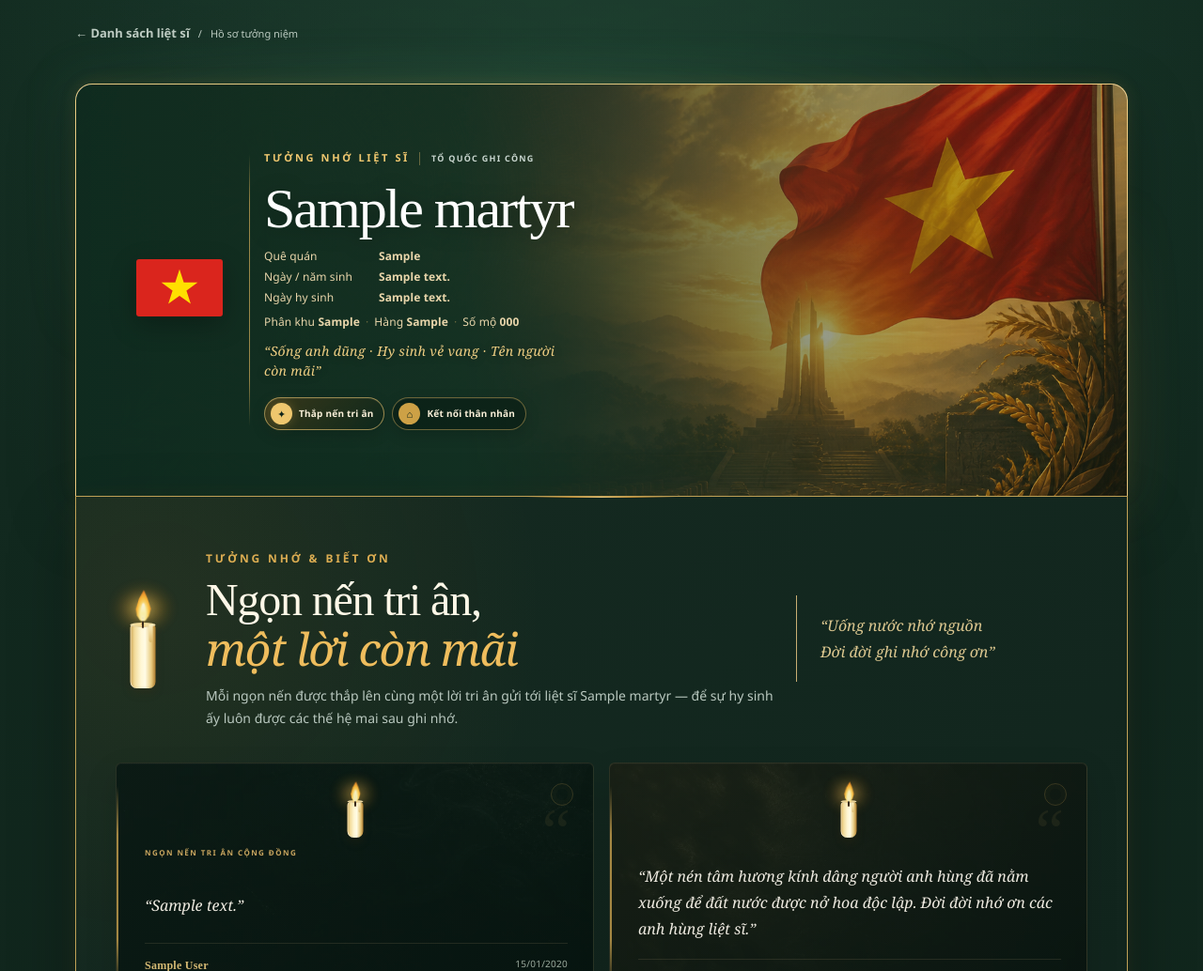
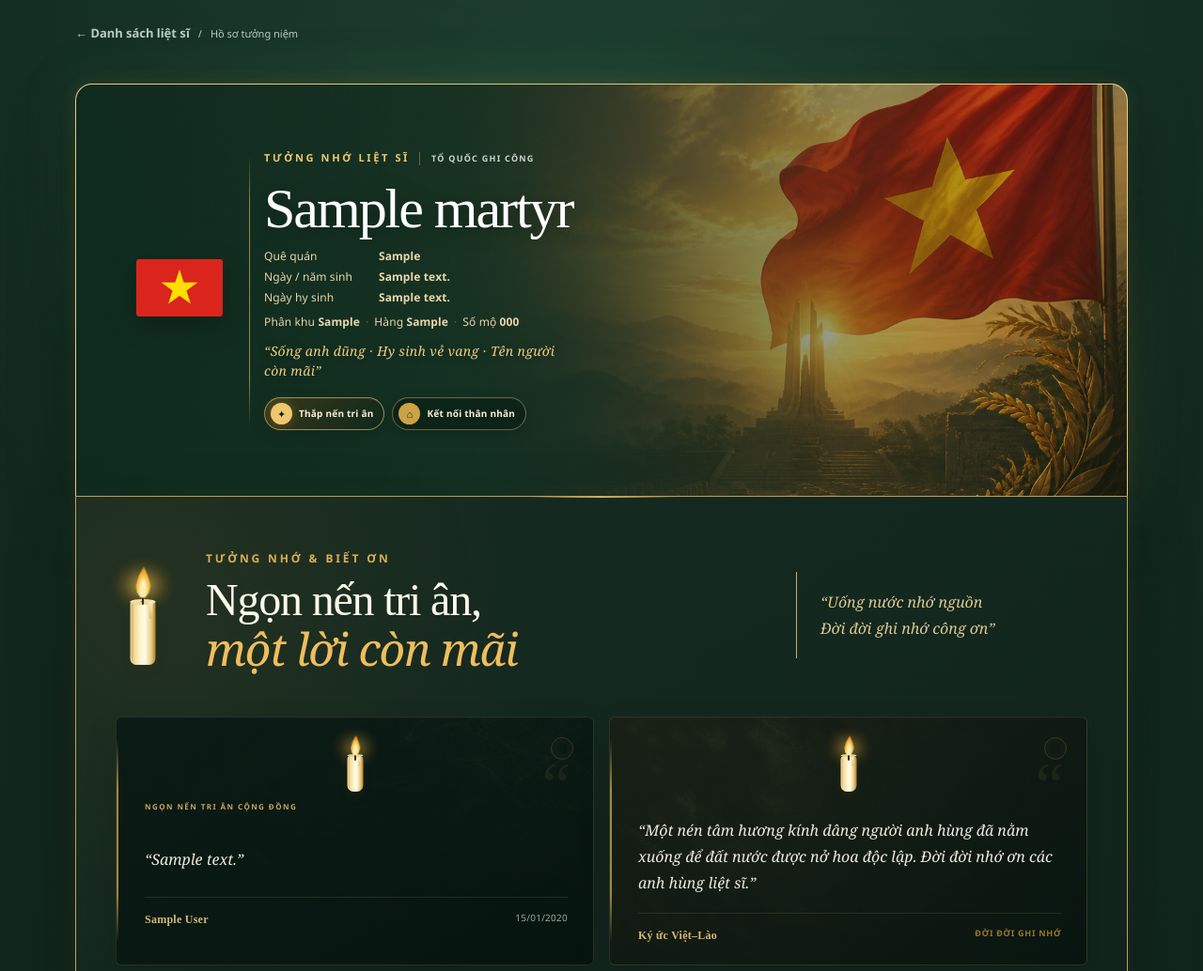
Before and after one commit to 1nguyenhuuhieu/lietsivietlao, a Django app: page /liet-si/1/ in a window 1280 px wide. Shown: the part 63-1097 px from the top of the page at 94% size. Run offline with Django 5.2, Linux system fonts and the light colour scheme; tables that the repository leaves empty hold one stand-in row (values such as "Sample post"); some web fonts are replaced.

Commit message:
style: remove redundant tribute description

```diff
--- a/templates/memorial/detail.html
+++ b/templates/memorial/detail.html
@@ -29,7 +29,7 @@
 <section class="tribute-section" id="loi-tri-an">
   <div class="tribute-heading">
     <div class="tribute-heading__symbol tribute-candle tribute-candle--hero" aria-hidden="true"><i class="tribute-candle__glow"></i><i class="tribute-candle__flame"></i><i class="tribute-candle__wick"></i><i class="tribute-candle__body"></i></div>
-    <div><span class="eyebrow">TƯỞNG NHỚ & BIẾT ƠN</span><h2>Ngọn nến tri ân,<br><em>một lời còn mãi</em></h2><p>Mỗi ngọn nến được thắp lên cùng một lời tri ân gửi tới liệt sĩ {{ martyr.name|default:'Chưa biết tên' }} — để sự hy sinh ấy luôn được các thế hệ mai sau ghi nhớ.</p></div>
+    <div><span class="eyebrow">TƯỞNG NHỚ & BIẾT ƠN</span><h2>Ngọn nến tri ân,<br><em>một lời còn mãi</em></h2></div>
     <blockquote>“Uống nước nhớ nguồn<br>Đời đời ghi nhớ công ơn”</blockquote>
   </div>
   <div class="tribute-layout">
```
